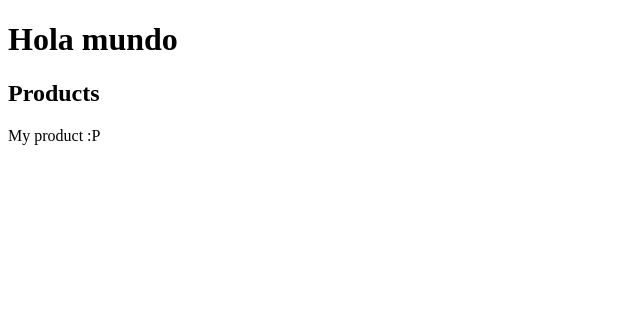
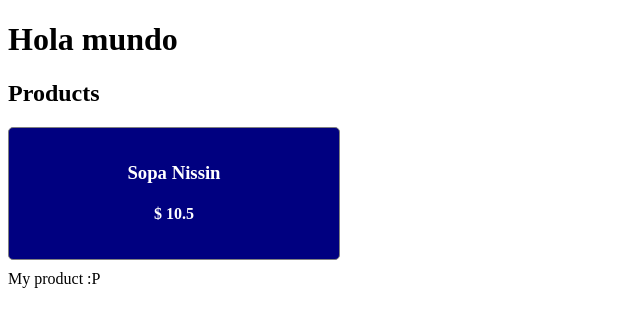
Before and after one commit to ghdPxm/Cinta-Negra, a React (Create React App) app in the folder 05-Frontend/frontend/: page / in a window 1280 px wide. Shown: the top 326 px of the page, without its empty margins (0-640 px from the left). Built offline with nearby package versions, Linux system fonts and the light colour scheme.

Commit message:
Renderizar Products con props

```diff
--- /dev/null
+++ b/05-Frontend/frontend/src/components/Product.js
@@ -0,0 +1,22 @@
+import React from 'react';
+import ProductsList from './ProductsList';
+
+const Product = (props) => {
+    return(
+        <div style={{
+            padding: "15px",
+            backgroundColor: "navy",
+            color: "white",
+            width: "300px",
+            textAlign: "center",
+            border: "1.5px solid gray",
+            borderRadius: "5px",
+            marginBottom: "10px" }}>
+
+            <h3>{props.name}</h3>
+            <h4>{`$ ${props.price}`}</h4>
+        </div>
+    );
+}
+
+export default Product;
--- a/05-Frontend/frontend/src/components/ProductsList.js
+++ b/05-Frontend/frontend/src/components/ProductsList.js
@@ -1,9 +1,14 @@
 import React from 'react';
+import Product from './Product'
 
 const ProductsList = () => {
     return(
         <React.Fragment>
             <h2>Products</h2>
+            <Product
+                name="Sopa Nissin"
+                price = {10.50}
+            />
             <span>My product :P</span>
         </React.Fragment>
     );
```
